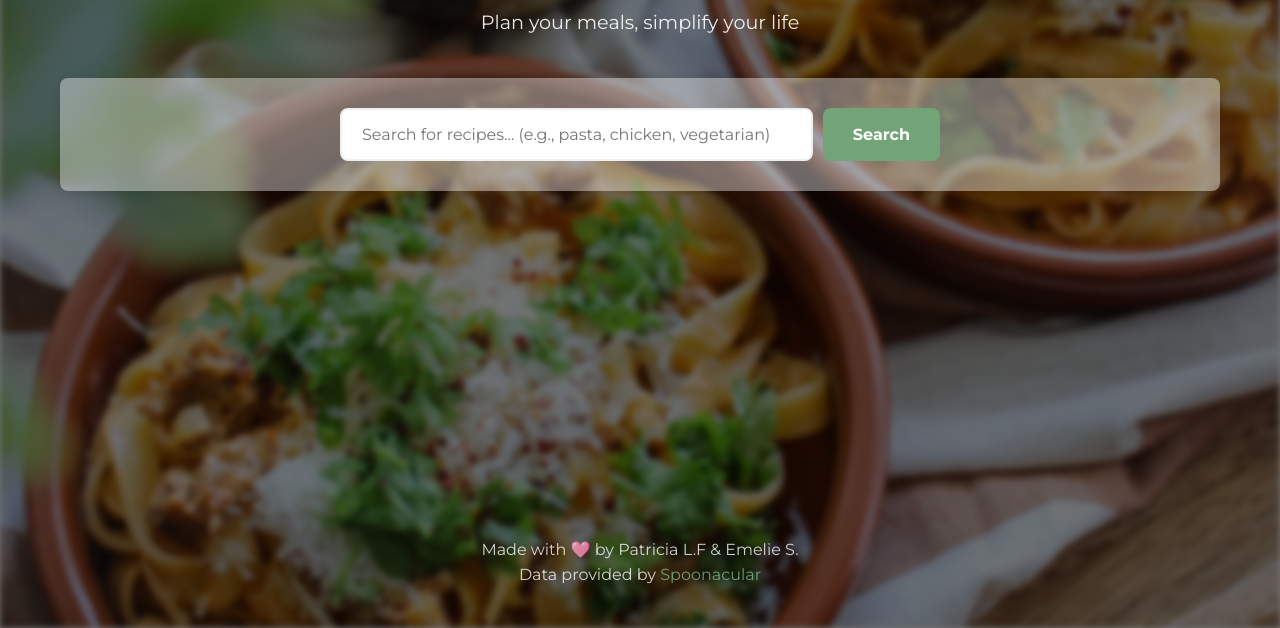
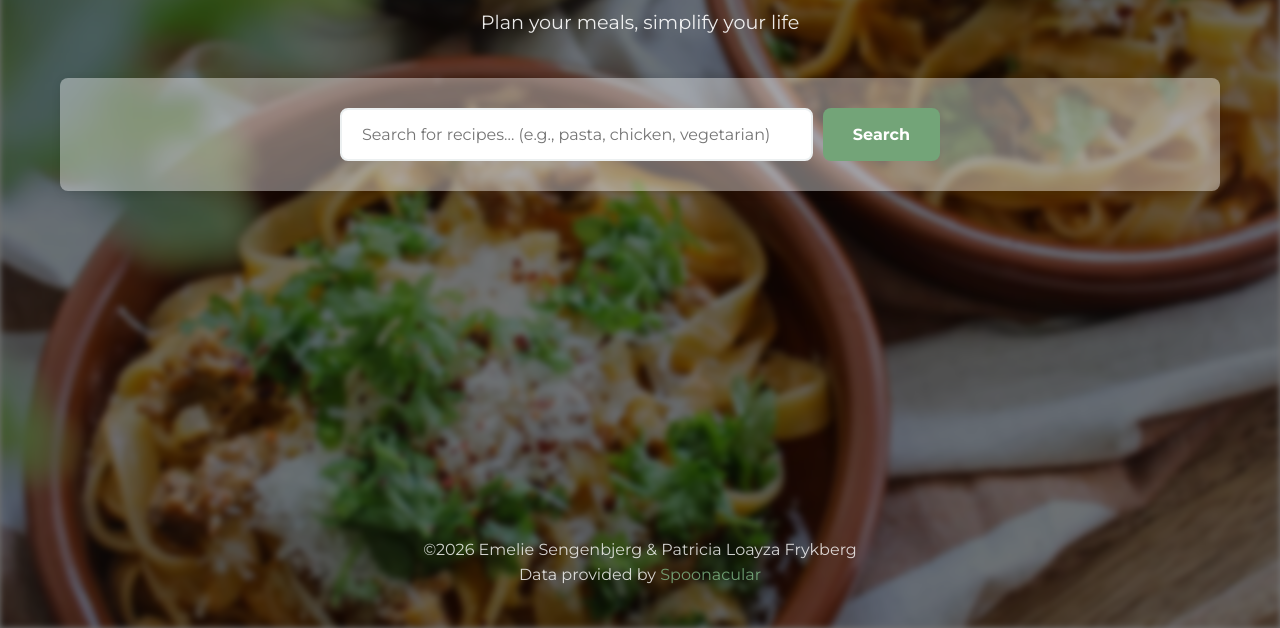
Before and after one commit to Patricia-LF/plan2plate, a website: page src/index.html in a window 1280 px wide. Shown: the part 172-800 px from the top of the page. Drawn offline with Linux system fonts and the light colour scheme; files whose address does not match are found by name; a web font is replaced by a local one.

Commit message:
Update index.html

```diff
--- a/src/index.html
+++ b/src/index.html
@@ -47,7 +47,7 @@
 
 
     <footer>
-      <p>Made with 🩷 by Patricia L.F & Emelie S.</p>
+      <p>©2026 Emelie Sengenbjerg & Patricia Loayza Frykberg</p>
       <p>Data provided by <a href="https://spoonacular.com/food-api">Spoonacular</a></p>
     </footer>
   </div>
```
